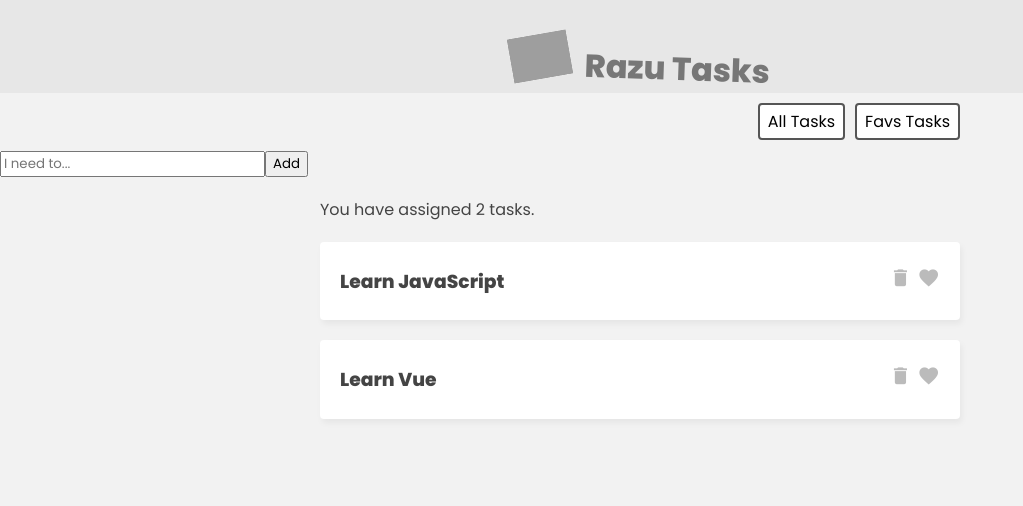
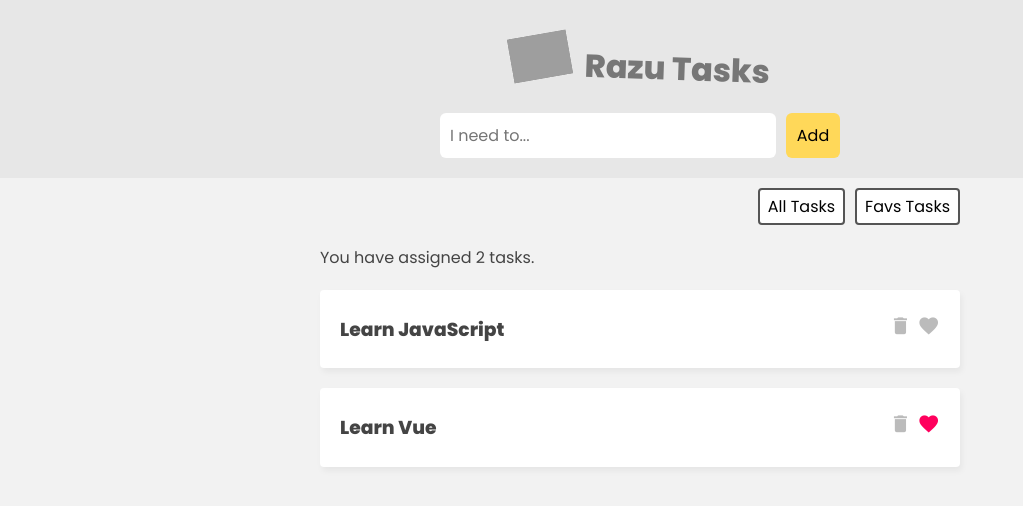
Before and after one commit to jir52bd/pinia-task, a Vue app: page / in a window 1280 px wide. Shown: the top 506 px of the page, without its empty margins (0-1023 px from the left). Built offline with nearby package versions, Linux system fonts and the light colour scheme; grey boxes are pictures that could not be loaded.

Commit message:
Add Favourite and delete function

```diff
--- a/src/App.vue
+++ b/src/App.vue
@@ -7,17 +7,16 @@
       <h1>{{ taskStore.name }}</h1>
     </header>
 
+     <!-- new task form -->
+     <div class="new-task-form">
+      <TaskForm />
+    </div>
+
     <!--filter-->
     <nav class="filter">
       <button @click="filter = 'all'">All Tasks</button>
       <button @click="filter = 'favs'">Favs Tasks</button>
     </nav>
-
-     <!-- new task form -->
-     <div class="new-task-form">
-      <TaskForm />
-    </div>
-
 
     <!-- Task list-->
     <div class="task-list" v-if="filter === 'all'">
--- a/src/assets/main.css
+++ b/src/assets/main.css
@@ -58,6 +58,9 @@ header h1 {
   cursor: pointer;
   color: #bbb;
 }
+.task i.active {
+  color: #ff005d;
+}
 
 /* filter nav */
 .filter {
@@ -76,3 +79,32 @@ header h1 {
   font-size: 0.8em;
   font-size: 1em;
 }
+
+/* new task form */
+.new-task-form {
+  background: #e7e7e7;
+  padding: 20px 0;
+}
+form {
+  max-width: 400px;
+  margin: 0 auto;
+  display: grid;
+  grid-template-columns: 3fr 1fr;
+  gap: 10px;
+}
+form button {
+  background: #ffd859;
+  border: 0;
+  padding: 10px;
+  font-family: "Poppins";
+  border-radius: 6px;
+  cursor: pointer;
+  font-size: 1em;
+}
+form input {
+  border: 0;
+  padding: 10px;
+  border-radius: 6px;
+  color: #555;
+  font-size: 1em;
+}
--- a/src/components/TaskDetails.vue
+++ b/src/components/TaskDetails.vue
@@ -1,16 +1,33 @@
 <script>
+import { useTaskStore } from '@/stores/TaskStore';
 export default{
     props:['task'],
+
+    setup(){
+        const taskStore = useTaskStore();
+
+        return{ taskStore }
+    }
+
 }
 
 </script>
 
 <template>
     <div class="task">
-        <h3>{{ task.title }}</h3>
-        <div class="icons">
-            <i class="material-icons">delete</i>
-            <i class="material-icons">favorite</i>
-        </div>
+      <h3>{{ task.title }}</h3>
+      <div class="icons">
+        <i
+          class="material-icons"
+          @click="taskStore.deleteTask(task.id)">
+          delete
+        </i>
+        <i
+          class="material-icons"
+          :class="{active: task.isFav}"
+          @click="taskStore.toggleFav(task.id)">
+          favorite
+        </i>
+      </div>
     </div>
-</template>
+  </template>
--- a/src/stores/TaskStore.js
+++ b/src/stores/TaskStore.js
@@ -33,6 +33,15 @@ export const useTaskStore = defineStore('taskStore', {
     actions: {
         addTask(task){
             this.tasks.push(task)
+        },
+        deleteTask(id){
+            this.tasks = this.tasks.filter(t => {
+                return t.id !== id
+            })
+        },
+        toggleFav(id){
+            const task = this.tasks.find(t => t.id == id)
+            task.isFav = !task.isFav
         }
     }
 });
```
